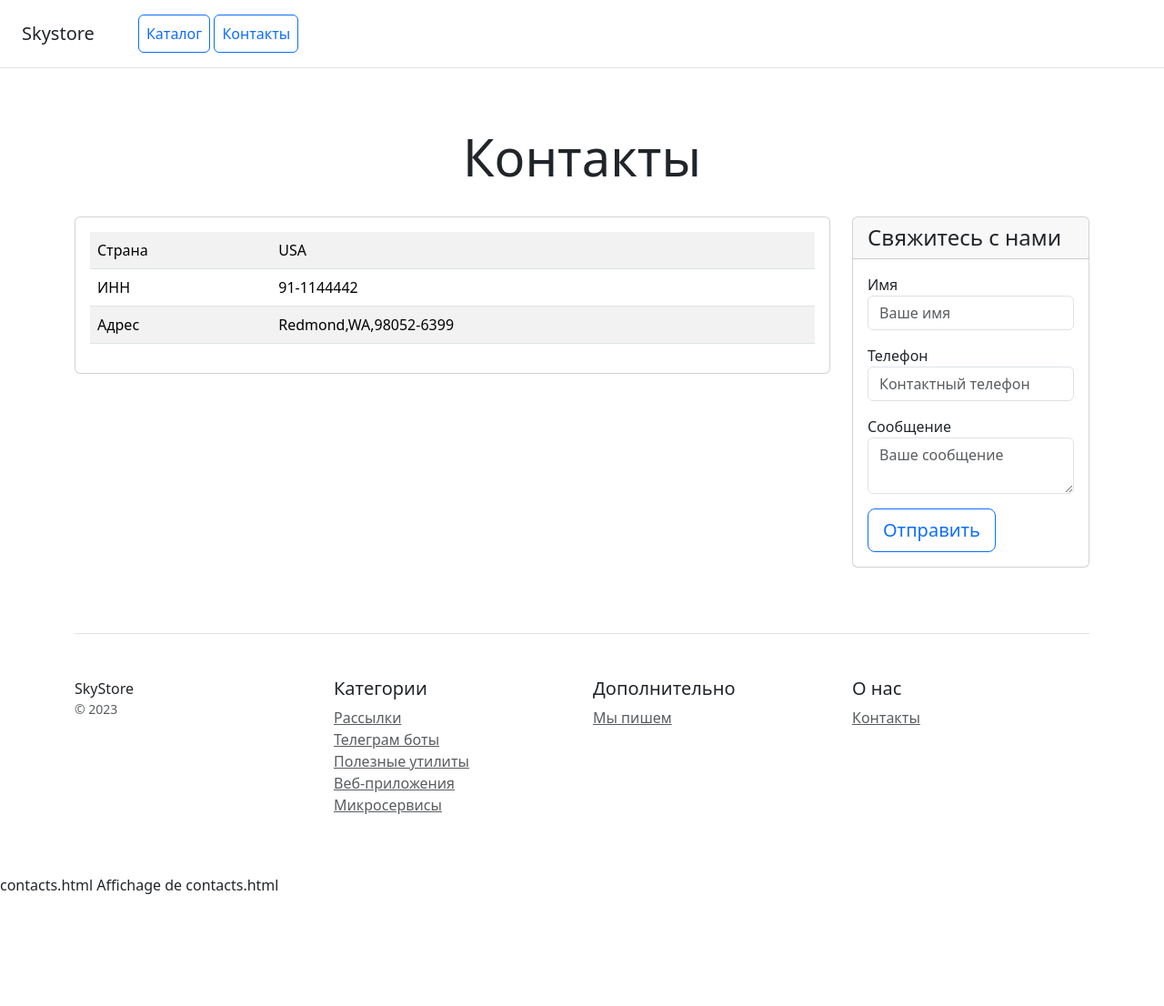
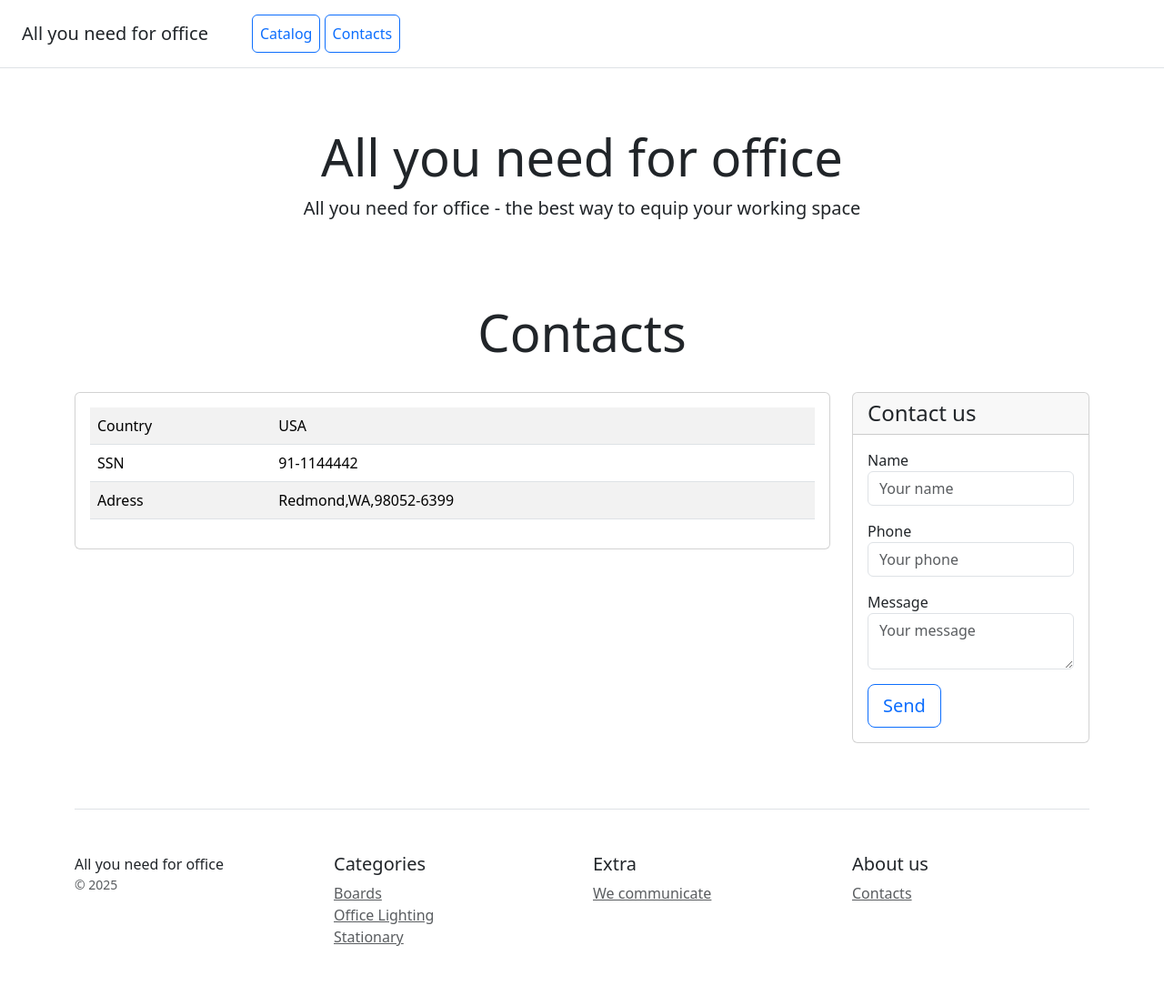
Before and after one commit to olgapythonwq/Online_Store, a Django app: page /contacts/ in a window 1280 px wide. Shown: the whole page at 91% size. Before the commit the page ends 983 px from the top, so only its background shows below. Run offline with Django 5.2, Linux system fonts and the light colour scheme; data comes from the database, SQL or seed files in the repository; some libraries are stand-ins or nearby versions.

Commit message:
update base.html, contacts.html, header.html, home.html, product_info.html

```diff
--- /dev/null
+++ b/catalog/templates/base.html
@@ -0,0 +1,57 @@
+<!doctype html>
+<html lang="en">
+<head>
+    <meta charset="utf-8">
+    <meta name="viewport" content="width=device-width, initial-scale=1">
+    <title>{% block title %}Product Info{% endblock %}</title>
+    <link rel="stylesheet" href="/static/css/bootstrap.min.css">
+    <script src="/static/js/bootstrap.bundle.min.js"></script>
+</head>
+
+
+<body>
+
+    <div class="d-flex flex-column flex-md-row align-items-center p-3 px-md-4 mb-3 bg-white border-bottom box-shadow">
+        <h5 class="my-0 mr-md-auto font-weight-normal">All you need for office</h5>
+        <nav class="ms-5">
+            <a class="p-2 btn btn-outline-primary" href="{% url 'catalog:home' %}">Catalog</a>
+            <a class="p-2 btn btn-outline-primary" href="/contacts/">Contacts</a>
+        </nav>
+    </div>
+
+    {% include 'header.html' %}
+
+    {% block content %}{% endblock %}
+
+    <footer class="pt-4 my-md-5 pt-md-5 border-top">
+        <div class="row">
+            <div class="col-12 col-md">
+                All you need for office
+                <small class="d-block mb-3 text-muted">&copy; 2025</small>
+            </div>
+            <div class="col-6 col-md">
+                <h5>Categories</h5>
+                <ul class="list-unstyled text-small">
+                    {% for category in categories %}
+                        <li><a class="text-muted" href="#">{{ category.name }}</a></li>
+                    {% empty %}
+                        <li><a class="text-muted" href="#">No categories</a></li>
+                    {% endfor %}
+                </ul>
+            </div>
+            <div class="col-6 col-md">
+                <h5>Extra</h5>
+                <ul class="list-unstyled text-small">
+                    <li><a class="text-muted" href="#">We communicate</a></li>
+                </ul>
+            </div>
+            <div class="col-6 col-md">
+                <h5>About us</h5>
+                <ul class="list-unstyled text-small">
+                    <li><a class="text-muted" href="/contacts/">Contacts</a></li>
+                </ul>
+            </div>
+        </div>
+    </footer>
+</body>
+</html></html>
--- a/catalog/templates/contacts.html
+++ b/catalog/templates/contacts.html
@@ -1,24 +1,13 @@
+{% extends 'base.html' %}
 
-<!doctype html>
-<html lang="en">
 <head>
-    <meta charset="utf-8">
-    <meta name="viewport" content="width=device-width, initial-scale=1">
-    <title>Skystore</title>
-    <link rel="stylesheet" href="/static/css/bootstrap.min.css">
-    <script src="/static/js/bootstrap.bundle.min.js"></script>
+    <title>{% block title %}Contacts{% endblock %}</title>
 </head>
+
 <body>
-<div class="d-flex flex-column flex-md-row align-items-center p-3 px-md-4 mb-3 bg-white border-bottom box-shadow">
-    <h5 class="my-0 mr-md-auto font-weight-normal">Skystore</h5>
-    <nav class="ms-5">
-        <a class="p-2 btn btn-outline-primary" href="/">Каталог</a>
-        <a class="p-2 btn btn-outline-primary" href="/contacts/">Контакты</a>
-    </nav>
-</div>
-
+    {% block content %}
     <div class="pricing-header px-3 py-3 pt-md-5 pb-md-4 mx-auto text-center">
-    <h1 class="display-4">Контакты</h1>
+        <h1 class="display-4">Contacts</h1>
     </div>
 
     <div class="container">
@@ -28,15 +17,15 @@
                     <div class="card-body">
                         <table class="table table-striped">
                             <tr>
-                            <td class="w-25">Страна</td>
+                                <td class="w-25">Country</td>
                                 <td>USA</td>
                             </tr>
                             <tr>
-                            <td class="w-25">ИНН</td>
+                                <td class="w-25">SSN</td>
                                 <td>91-1144442</td>
                             </tr>
                             <tr>
-                            <td class="w-25">Адрес</td>
+                                <td class="w-25">Adress</td>
                                 <td>Redmond,WA,98052-6399</td>
                             </tr>
                         </table>
@@ -46,65 +35,27 @@
             <div class="col-lg-3 col-md-6 col-sm-12">
                 <div class="card mb-4 box-shadow">
                     <div class="card-header">
-                    <h4 class="my-0 font-weight-normal">Свяжитесь с нами</h4>
+                        <h4 class="my-0 font-weight-normal">Contact us</h4>
                     </div>
                     <div class="card-body">
                         <form method="post" action="" class="form-floating">
                             {% csrf_token %}
                             <div class="mb-3">
-                            <label for="name">Имя</label>
-                            <input type="text" name="name" class="form-control" id="name" placeholder="Ваше имя" required>
+                                <label for="name">Name</label>
+                                <input type="text" name="name" class="form-control" id="name" placeholder="Your name" required>
                             </div>
                             <div class="mb-3">
-                            <label for="phone">Телефон</label>
-                            <input type="text" name="phone" class="form-control" id="phone" placeholder="Контактный телефон" required>
+                                <label for="phone">Phone</label>
+                                <input type="text" name="phone" class="form-control" id="phone" placeholder="Your phone" required>
                             </div>
                             <div class="mb-3">
-                            <label for="message">Сообщение</label>
-                            <textarea type="text" name="message" class="form-control" id="message" placeholder="Ваше сообщение" required></textarea>
+                                <label for="message">Message</label>
+                                <textarea type="text" name="message" class="form-control" id="message" placeholder="Your message" required></textarea>
                             </div>
-                        <button type="submit" class="btn btn-lg btn-block btn-outline-primary">Отправить</button>
+                            <button type="submit" class="btn btn-lg btn-block btn-outline-primary">Send</button>
                         </form>
                     </div>
                 </div>
             </div>
         </div>
-
-    <footer class="pt-4 my-md-5 pt-md-5 border-top">
-        <div class="row">
-            <div class="col-12 col-md">
-                SkyStore
-                <small class="d-block mb-3 text-muted">&copy; 2023</small>
-            </div>
-            <div class="col-6 col-md">
-                <h5>Категории</h5>
-                <ul class="list-unstyled text-small">
-                    <li><a class="text-muted" href="#">Рассылки</a></li>
-                    <li><a class="text-muted" href="#">Телеграм боты</a></li>
-                    <li><a class="text-muted" href="#">Полезные утилиты</a></li>
-                    <li><a class="text-muted" href="#">Веб-приложения</a></li>
-                    <li><a class="text-muted" href="#">Микросервисы</a></li>
-                </ul>
-            </div>
-            <div class="col-6 col-md">
-                <h5>Дополнительно</h5>
-                <ul class="list-unstyled text-small">
-                    <li><a class="text-muted" href="#">Мы пишем</a></li>
-                </ul>
-            </div>
-            <div class="col-6 col-md">
-                <h5>О нас</h5>
-                <ul class="list-unstyled text-small">
-                    <li><a class="text-muted" href="/contacts/">Контакты</a></li>
-                </ul>
-            </div>
-        </div>
-    </footer>
-</div>
-
-<!-- Подключите статичеcкие файлы со скриптами Bootstrap -->
-</body>
-</html>
-contacts.html
-
-Affichage de contacts.html
+    {% endblock %}
--- /dev/null
+++ b/catalog/templates/header.html
@@ -0,0 +1,6 @@
+<header>
+    <div class="pricing-header px-3 py-3 pt-md-5 pb-md-4 mx-auto text-center">
+        <h1 class="display-4">All you need for office</h1>
+        <p class="lead">All you need for office - the best way to equip your working space</p>
+    </div>
+</header>
```
Also changed, not shown: catalog/templates/home.html (+24 -61 lines), catalog/templates/product_info.html (added, +32 -0 lines). Lines whose indentation alone changed are shown as unchanged.
